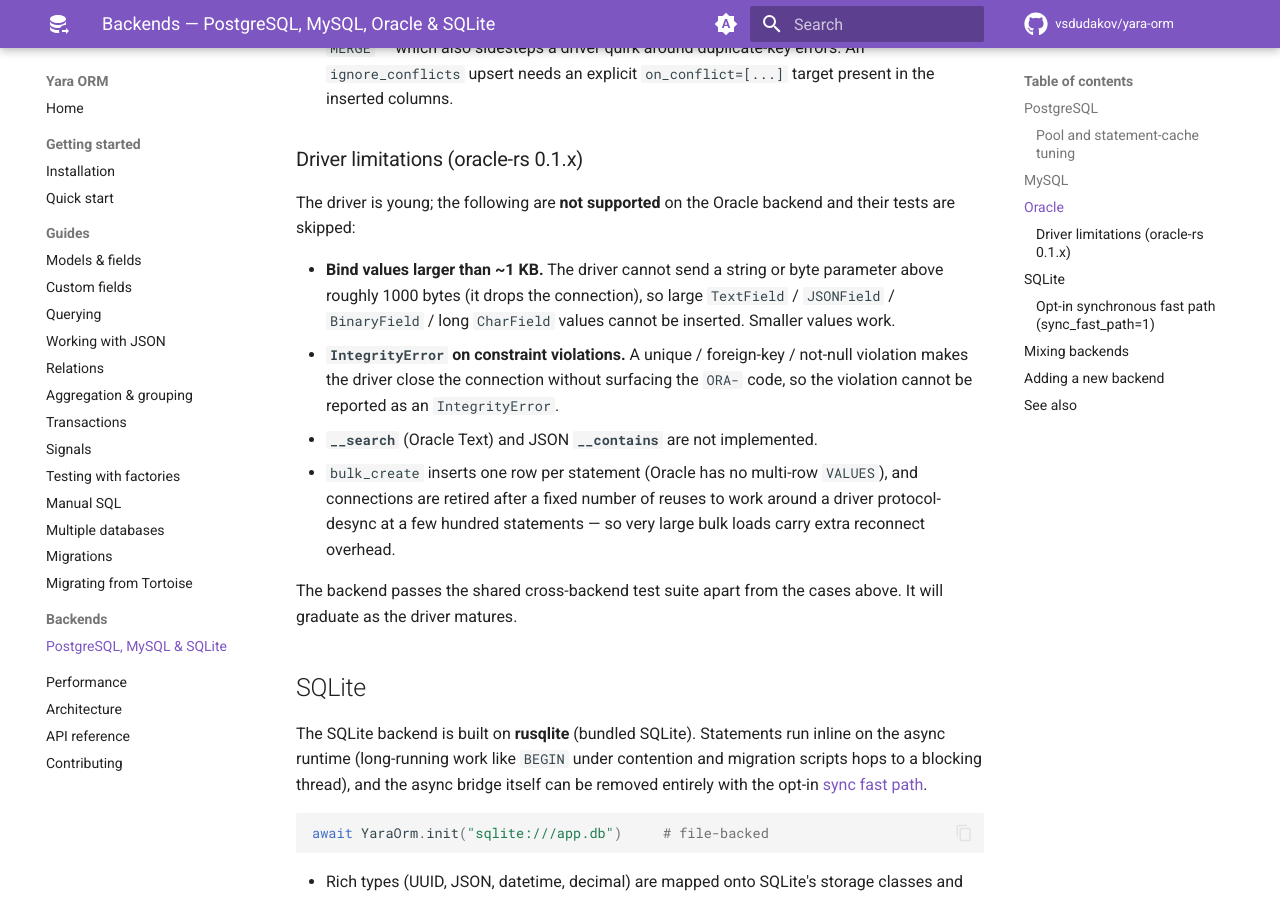
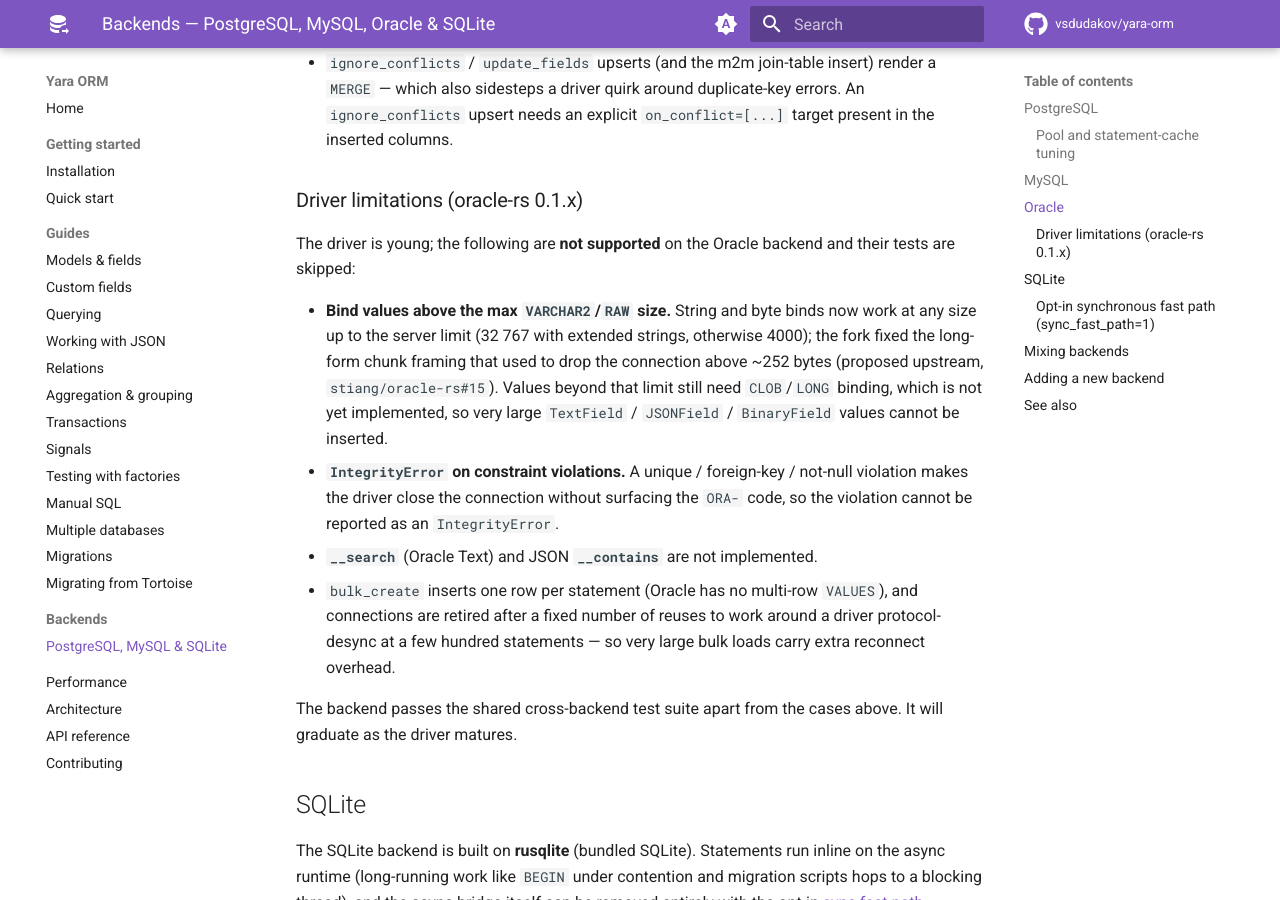
Before and after one commit to vsdudakov/yara-orm, an MkDocs documentation site: the page built from docs/backends/index.md, in a window 1280 px wide and 900 px high, scrolled down 3962 px. Built offline with MkDocs 1.6.1 and Material for MkDocs 9.7.7, drawn with Linux system fonts in a browser that asks for light colours; comment, search, counter and statistics services are not loaded; some of the changed text lies outside the part shown.

Commit message:
feat(oracle): bind values above 252 bytes (fork bind-framing fix)
Stock oracle-rs writes a bind value longer than the 252-byte short form as the
254 long-form marker + a single length + the bytes, but omits the zero-length
terminator chunk the server reads to end the value. The server desyncs and
drops the connection, so any string/bytes bind above ~252 bytes failed — long
TextField / JSONField / BinaryField / CharField values could not be inserted.

Bump the oracle-rs fork pin to the revision that terminates long-form bind data
correctly (proposed upstream in stiang/oracle-rs#15). Values now bind at any
size up to the server's max VARCHAR2/RAW (32767 extended, else 4000); larger
values still need CLOB/LONG binding. Docs updated accordingly.

```diff
--- a/docs/backends/index.md
+++ b/docs/backends/index.md
@@ -134,9 +134,11 @@
     the young pure-Rust `oracle-rs` **0.1.x** driver, whose gaps leak into a few
     operations:
 
-    - **Large values can't be bound.** A string/bytes parameter above ~1&nbsp;KB
-      drops the connection, so long `TextField` / `JSONField` / `BinaryField` /
-      `CharField` values cannot be inserted.
+    - **Very large values can't be bound.** Strings and bytes now bind at any
+      size up to the server's max `VARCHAR2`/`RAW` (32&nbsp;767 with extended
+      strings, otherwise 4000) — the fork fixes the long-form framing that used
+      to drop the connection above ~252 bytes. Values beyond that limit still
+      need `CLOB`/`LONG` binding, which is not yet implemented.
     - **No `IntegrityError`.** A constraint violation closes the connection
       without surfacing the `ORA-` code, so duplicate/NOT-NULL breaches can't be
       raised as `IntegrityError`.
@@ -186,10 +188,13 @@
 The driver is young; the following are **not supported** on the Oracle backend
 and their tests are skipped:
 
-- **Bind values larger than ~1&nbsp;KB.** The driver cannot send a string or
-  byte parameter above roughly 1000 bytes (it drops the connection), so large
-  `TextField` / `JSONField` / `BinaryField` / long `CharField` values cannot be
-  inserted. Smaller values work.
+- **Bind values above the max `VARCHAR2`/`RAW` size.** String and byte binds now
+  work at any size up to the server limit (32&nbsp;767 with extended strings,
+  otherwise 4000); the fork fixed the long-form chunk framing that used to drop
+  the connection above ~252 bytes (proposed upstream, `stiang/oracle-rs#15`).
+  Values beyond that limit still need `CLOB`/`LONG` binding, which is not yet
+  implemented, so very large `TextField` / `JSONField` / `BinaryField` values
+  cannot be inserted.
 - **`IntegrityError` on constraint violations.** A unique / foreign-key /
   not-null violation makes the driver close the connection without surfacing the
   `ORA-` code, so the violation cannot be reported as an `IntegrityError`.
```
Also changed, not shown: Cargo.toml (+9 -6 lines).
